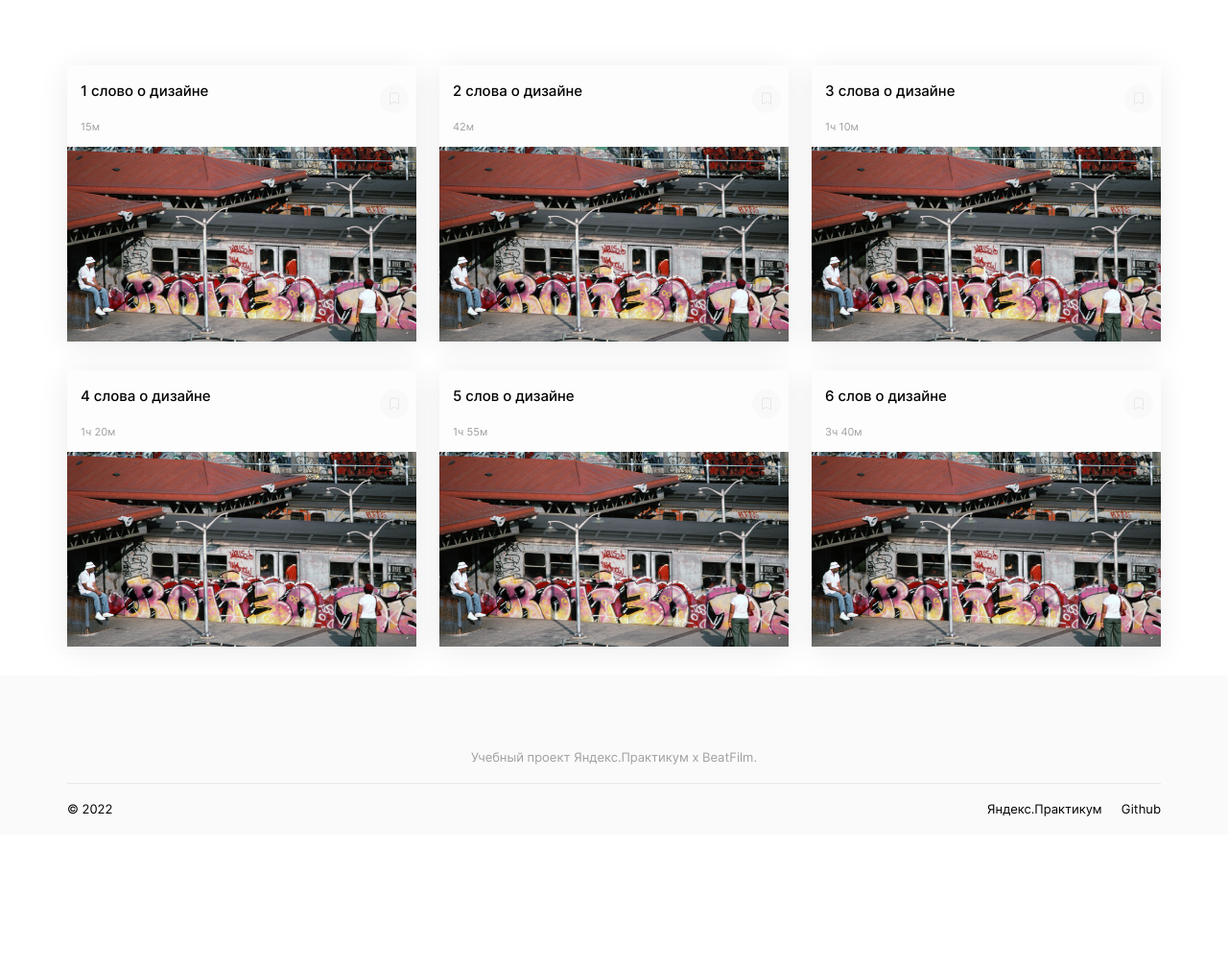
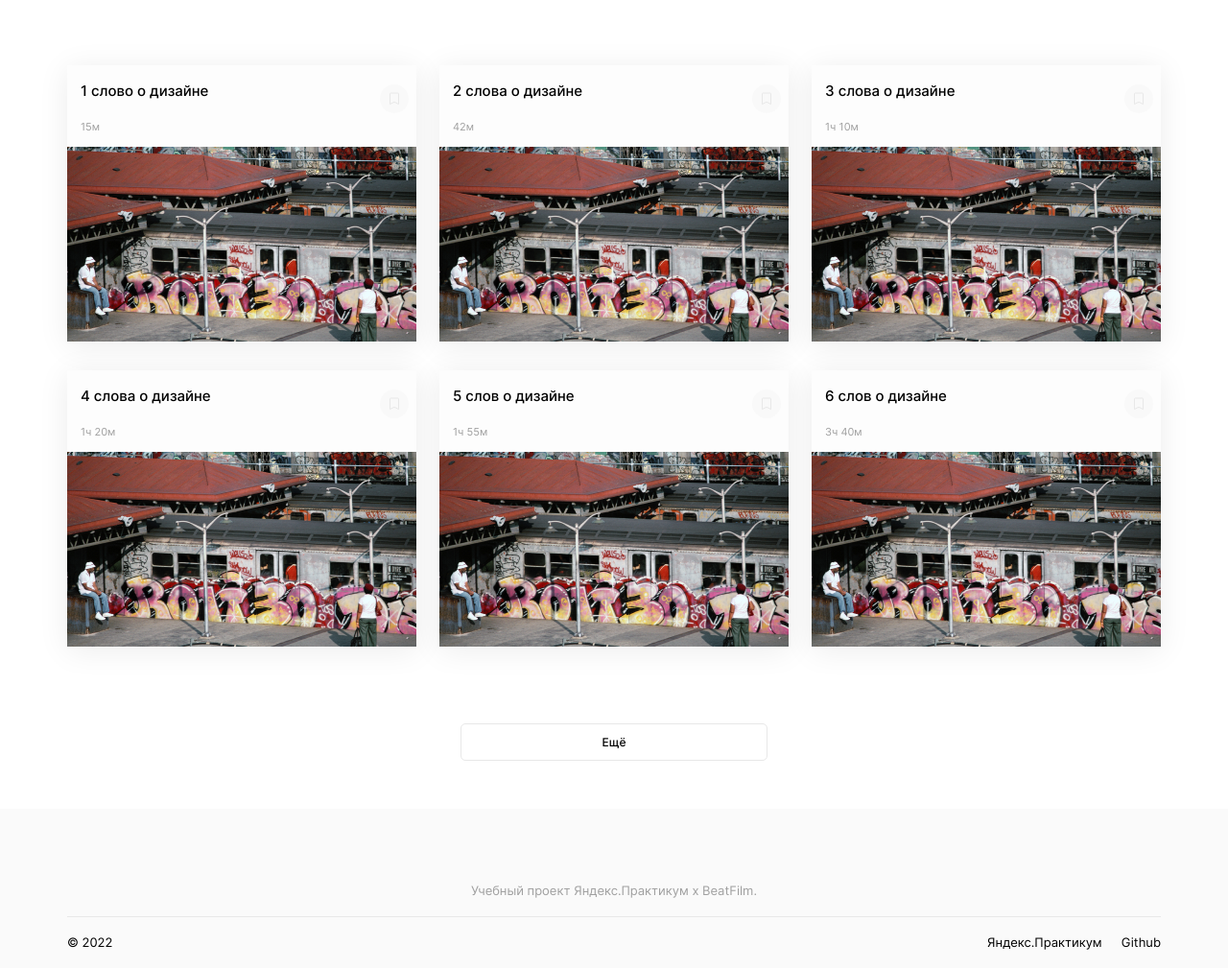
Before and after one commit to ykuptsova/movies-explorer-frontend, a React app: page /movies in a window 1280 px wide. Shown: the part 76-1085 px from the top of the page at 96% size. Before the commit the page ends 946 px from the top, so only its background shows below. Built offline with nearby package versions, Linux system fonts and the light colour scheme.

Commit message:
show-more-button added

```diff
--- a/src/components/MoviesCardList/MoviesCardList.css
+++ b/src/components/MoviesCardList/MoviesCardList.css
@@ -1,9 +1,45 @@
 .movies-cards-list {
-    background-color: #FFF;
-    display: grid;
-    grid-gap: 30px 24px;
-    grid-template-columns: repeat(3, 1fr);
-    padding: 70px 70px 30px;
+  background-color: #FFF;
+  display: flex;
+  flex-direction: column;
+}
+
+.movies-cards-list__cards {
+  display: grid;
+  grid-gap: 30px 24px;
+  grid-template-columns: repeat(3, 1fr);
+  padding: 70px 70px 30px;
+}
+
+.movies-cards-list__show-more {
+  width: 100%;
+  display: flex;
+  align-items: center;
+  justify-content: center;
+}
+
+.movies-cards-list__show-more-button {
+  display: flex;
+  align-items: center;
+  justify-content: center;
+  background-color: #fff;
+  border: 1px solid #E8E8E8;
+  border-radius: 5px;
+  color: #000;
+  cursor: pointer;
+  font-family: 'Inter', 'Arial', 'Helvetica', sans-serif;
+  font-size: 12px;
+  font-weight: 500;
+  line-height: 1.25;
+  min-width: 320px;
+  text-align: center;
+  transition: all .2s;
+  padding: 11px 0;
+  margin: 50px 0;
+}
+
+.movies-cards-list__show-more-button:hover {
+  opacity: 0.6;
 }
 
 @media (max-width: 768px) {
--- a/src/components/MoviesCardList/MoviesCardList.js
+++ b/src/components/MoviesCardList/MoviesCardList.js
@@ -31,7 +31,12 @@ function MoviesCardList(props) {
 
   return (
     <section className="movies-cards-list">
-      { data.map((card, i) => <MoviesCard key={ i } card={ card }/>) }
+      <div className="movies-cards-list__cards">
+        { data.map((card, i) => <MoviesCard key={ i } card={ card }/>) }
+      </div>
+      <div className="movies-cards-list__show-more">
+        <button className="movies-cards-list__show-more-button" type="button">Ещё</button>
+      </div>
     </section>
   )
 }
```
